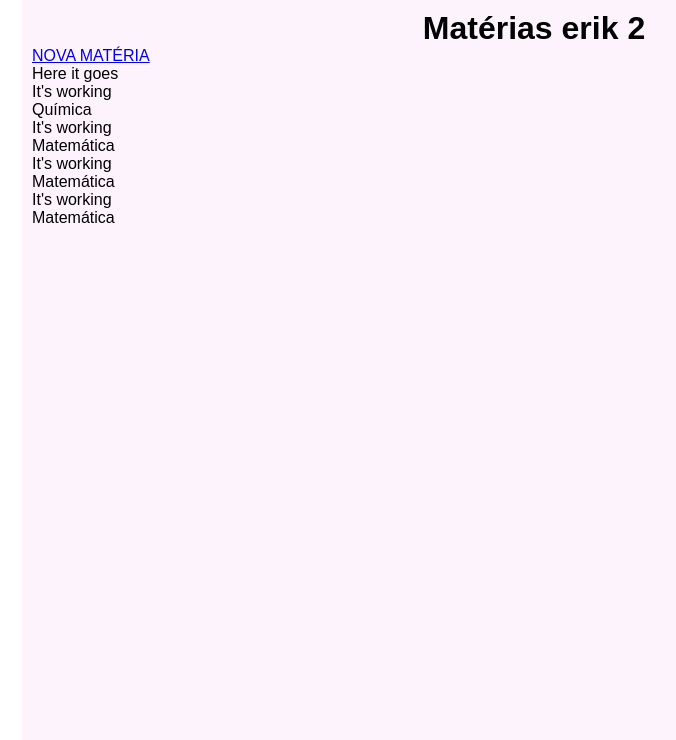
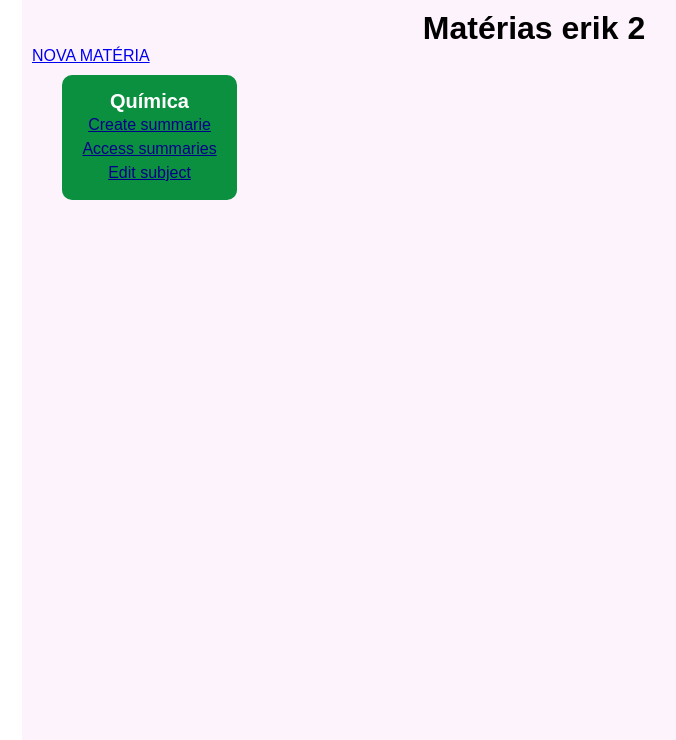
Before and after one commit to ErikEverton/summaries, a Django app: page / in a window 1280 px wide. Shown: the part 60-800 px from the top of the page, without its empty margins (106-782 px from the left). Run offline with Django 5.2, Linux system fonts and the light colour scheme; a user stored in the database is signed in; data comes from the database, SQL or seed files in the repository; both versions use the stored data as it was after the commit.

Commit message:
add some changes in html

```diff
--- a/summaries_website/summaries/static/summaries/styles.css
+++ b/summaries_website/summaries/static/summaries/styles.css
@@ -89,3 +89,36 @@ form input {
     background-color: #fff;
     border: 1px solid green;
 }
+
+.subjects-container {
+    padding: 0 30px;
+    display: flex;
+    justify-content: space-between;
+    flex-wrap: wrap;
+}
+
+.box-subjects {
+    margin-top: 10px;
+    width: 175px;
+    height: 125px;
+    background-color: #0b903f;
+    display: flex;
+    flex-direction: column;
+    justify-content: center;
+    align-items: center;
+    border-radius: 10px;
+    font-size: 20px;
+    font-weight: bold;
+    color: #fff;
+}
+
+.box-subjects a {
+    padding: 3px;
+    font-size: 16px;
+    font-weight: normal;
+    color: darkblue;
+}
+
+.box-subjects a:hover {
+    color: #000;
+}
--- a/summaries_website/summaries/templates/summaries/create_subject.html
+++ b/summaries_website/summaries/templates/summaries/create_subject.html
@@ -13,6 +13,11 @@
                     {{ field }}
                 </div>
             {% endfor %}
+            {% if error %}
+                <span style="color: red;">
+                    {{ error }}
+                </span>
+            {% endif %}
             <input class="green-button" type="submit" value="Save">
         </form>
     </div>
--- a/summaries_website/summaries/templates/summaries/index.html
+++ b/summaries_website/summaries/templates/summaries/index.html
@@ -6,12 +6,15 @@
     <div class="max-width content">
         <h1>Matérias  {{user.username}} {{ user.id }}</h1>
         <a href="{% url 'summaries:create-subject' %}">NOVA MATÉRIA</a>
-        <p>Here it goes</p>
-        {% for subject in subjects %}
-            <p>It's working<p>
-            <div class="box-subjects">
-                <span>{{ subject.name }}</span>
-            </div>
-        {% endfor %}
+        <div class="subjects-container">
+            {% for subject in subjects %}
+                <div class="box-subjects">
+                    <span>{{ subject.name }}</span>
+                    <a href="#">Create summarie</a>
+                    <a href="#">Access summaries</a>
+                    <a href="#">Edit subject</a>
+                </div>
+            {% endfor %}
+        </div>
     </div>
 {% endblock %}
--- a/summaries_website/summaries/views.py
+++ b/summaries_website/summaries/views.py
@@ -8,8 +8,9 @@ from .forms import SubjectForm
 
 class HomeView(View):
     def get(self, request):
-        subjects = Subject.objects.all().values()
-        print(subjects)
+        subjects =  ""
+        if request.user.is_active:
+            subjects = Subject.objects.filter(user=request.user).values()
         return render(request, "summaries/index.html", {"subjects": subjects})
 
 class CreateSubject(View):
```
Also changed, not shown: summaries_website/db.sqlite3.
